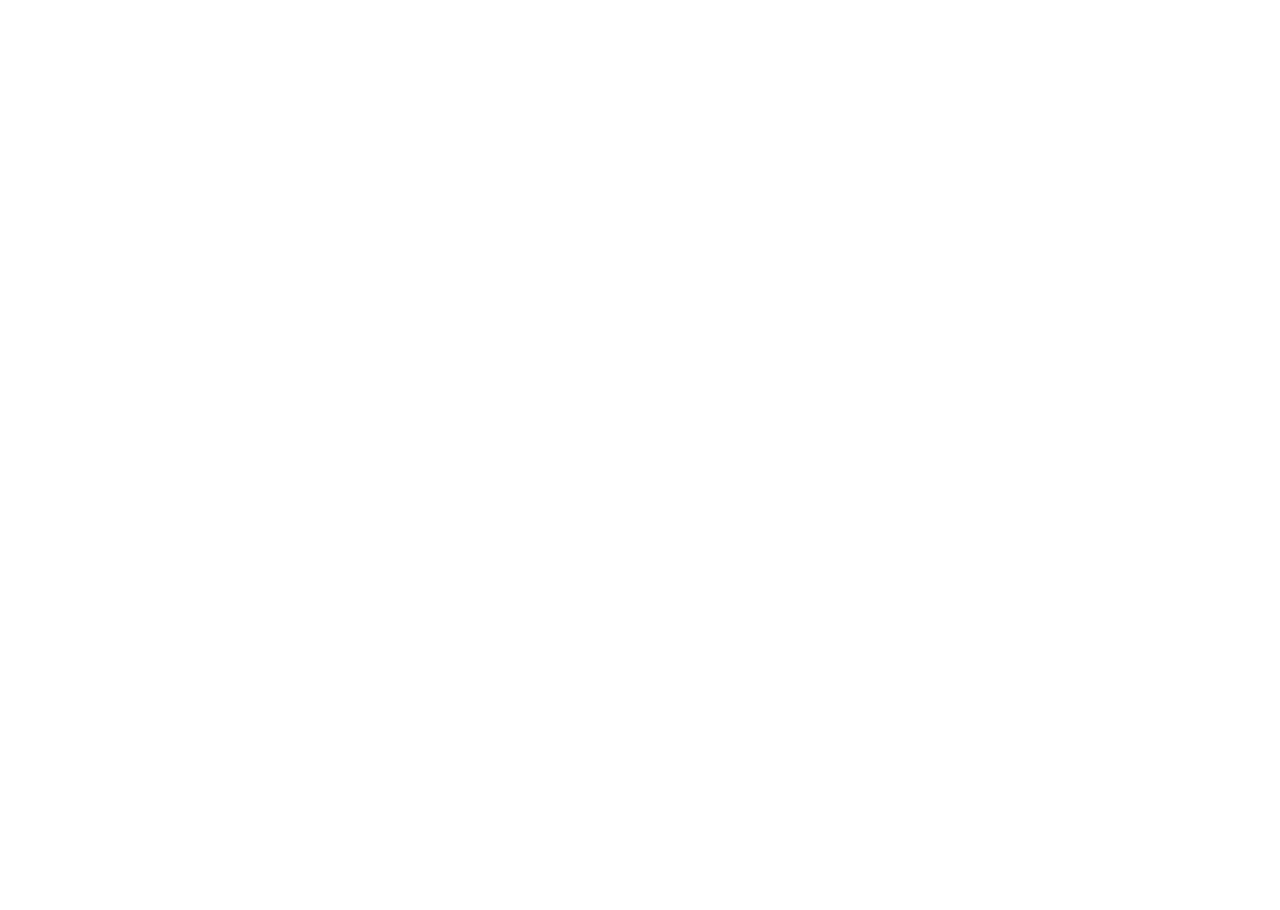
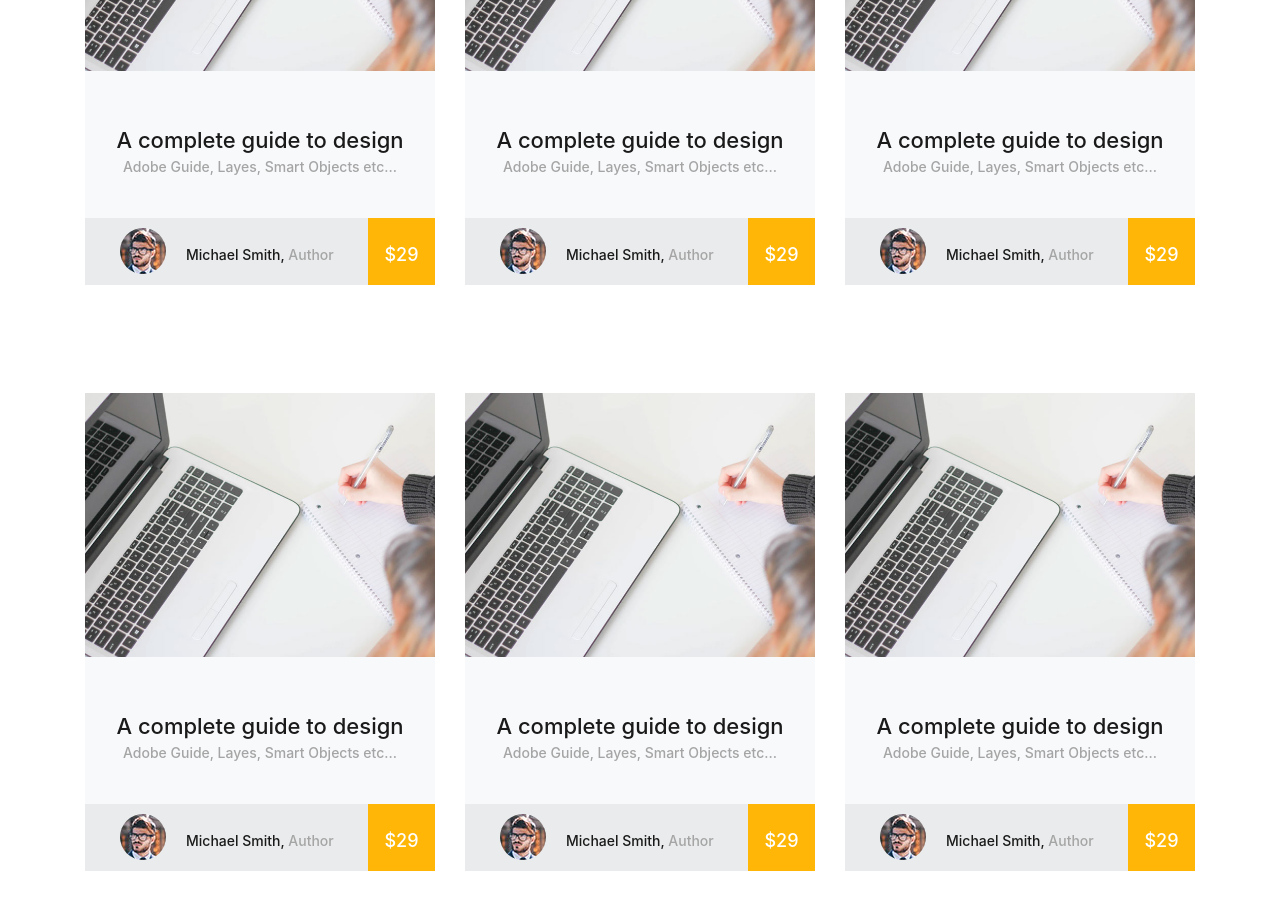
Before and after one commit to HoaHyNgoc/courses-review-site, a React (Create React App) app in the folder academics-review-app/: page / in a window 1280 px wide. Shown: the part 900-1810 px from the top of the page. Before the commit the page ends 800 px from the top, so only its background shows below. Built offline with nearby package versions, Linux system fonts and the light colour scheme.

Commit message:
create courses popular child

```diff
--- a/academics-review-app/src/components/page_courses/child_page_courses/PageCoursesPopular.js
+++ b/academics-review-app/src/components/page_courses/child_page_courses/PageCoursesPopular.js
@@ -1,4 +1,5 @@
 import React, { Component } from "react";
+import PageCoursesPopularChild from "./PageCoursesPopularChild";
 
 class PageCoursesPopular extends Component {
   ComponentHeaderPopular = () => {
@@ -17,8 +18,15 @@
     return (
       <div className="popular page_section">
         <div className="container">
-            {this.ComponentHeaderPopular()}
-
+          {this.ComponentHeaderPopular()}
+          <div className="row course_boxes">
+            <PageCoursesPopularChild />
+            <PageCoursesPopularChild />
+            <PageCoursesPopularChild />
+            <PageCoursesPopularChild />
+            <PageCoursesPopularChild />
+            <PageCoursesPopularChild />
+          </div>
         </div>
       </div>
     );
--- /dev/null
+++ b/academics-review-app/src/components/page_courses/child_page_courses/PageCoursesPopularChild.js
@@ -0,0 +1,34 @@
+import React, { Component } from "react";
+
+class PageCoursesPopularChild extends Component {
+  render() {
+    return (
+        <div className="col-lg-4 course_box">
+            <div className="card">
+                <img className="card-img-top" src="images/course_1.jpg" alt="" />
+                    <div className="card-body text-center">
+                        <div className="card-title">
+                            <a href="courses.html">A complete guide to design</a>
+                        </div>
+                        <div className="card-text">
+                            Adobe Guide, Layes, Smart Objects etc...
+                        </div>
+                    </div>
+                <div className="price_box d-flex flex-row align-items-center">
+                    <div className="course_author_image">
+                        <img src="images/author.jpg" alt="https://unsplash.com/@mehdizadeh"/>
+                    </div>
+                    <div className="course_author_name">
+                        Michael Smith, <span>Author</span>
+                    </div>
+                    <div className="course_price d-flex flex-column align-items-center justify-content-center">
+                        <span>$29</span>
+                    </div>
+                </div>
+            </div>
+        </div>
+    );
+  }
+}
+
+export default PageCoursesPopularChild;
```
